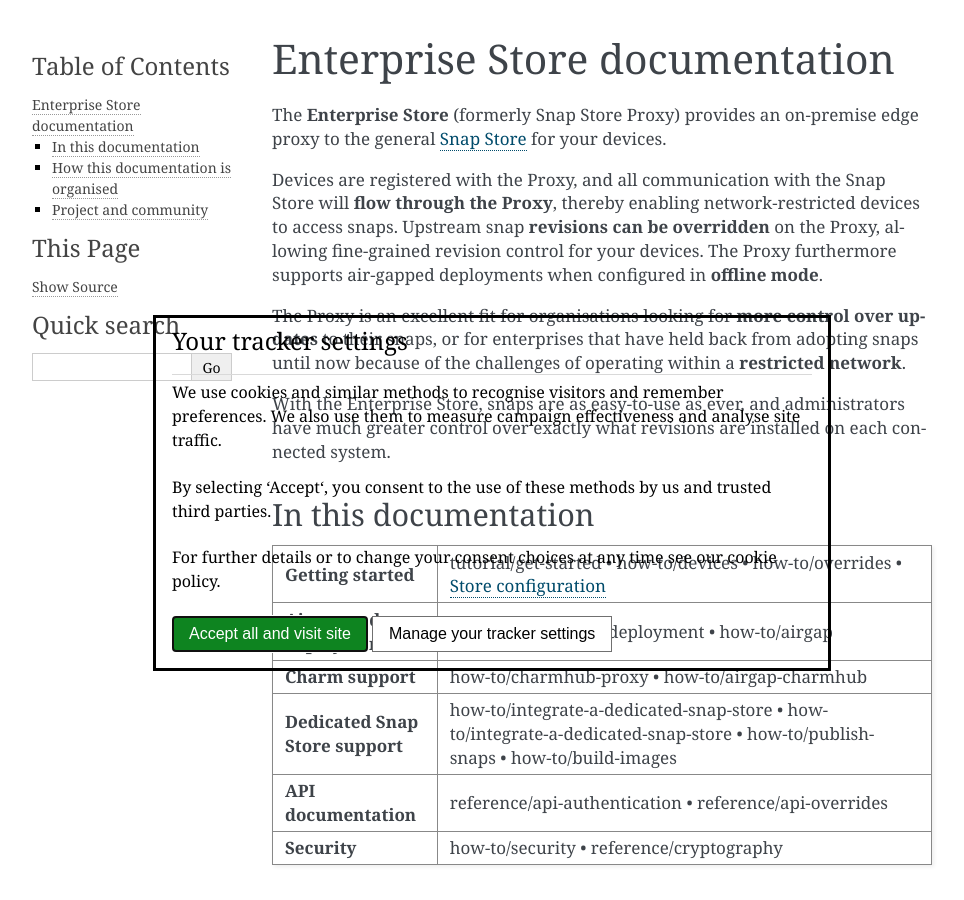
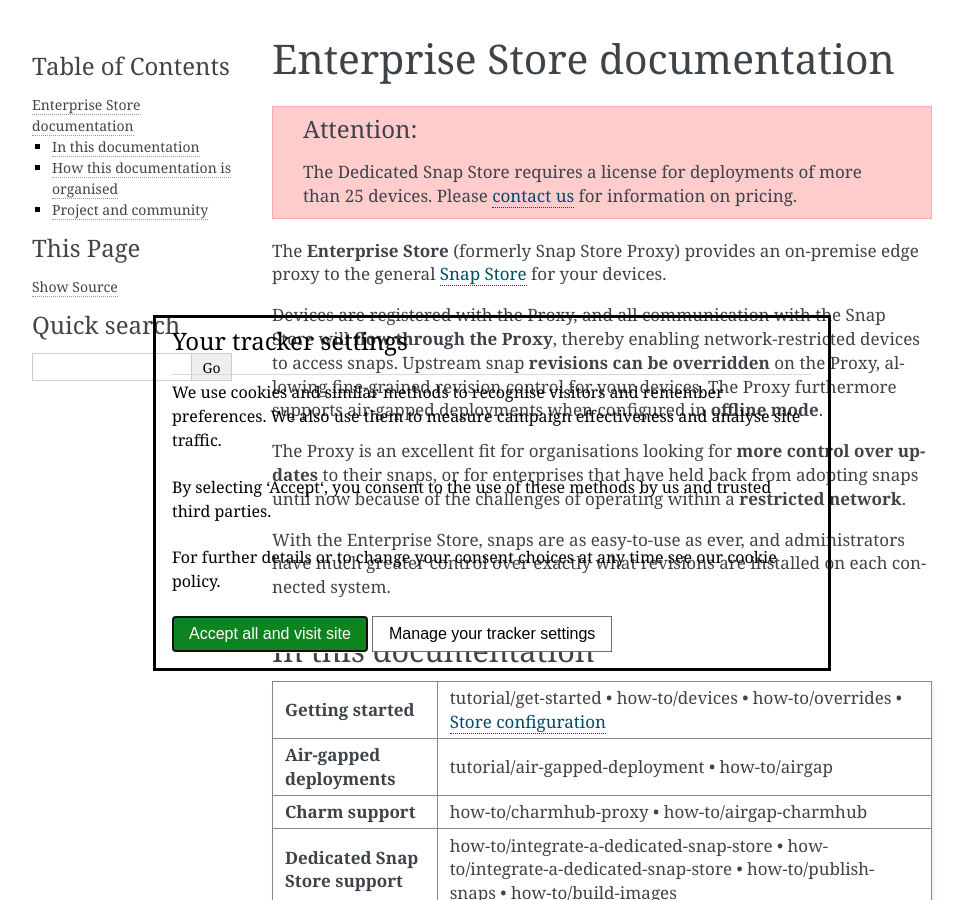
Before and after one commit to canonical-ols/snapstore-snap-docs, a Sphinx documentation site: the page built from docs/index.rst, in a window 1280 px wide and 900 px high. Shown: the whole window, without its empty margins (148-1112 px from the left). Built offline with Sphinx 7.4.7, drawn with Linux system fonts in a browser that asks for light colours; pages that are not in the unit, such as notebooks, are missing from menus.

Commit message:
docs: clarify license requirement

```diff
--- a/docs/index.rst
+++ b/docs/index.rst
@@ -3,6 +3,11 @@
 
 Enterprise Store documentation
 ==============================
+
+.. attention::
+
+  The Dedicated Snap Store requires a license for deployments of more than 25 devices. Please
+  `contact us <https://ubuntu.com/enterprise-store#get-in-touch>`_ for information on pricing.
 
 The **Enterprise Store** (formerly Snap Store Proxy) provides an on-premise edge proxy to the general
 `Snap Store <https://snapcraft.io/store>`_ for your devices.
```
